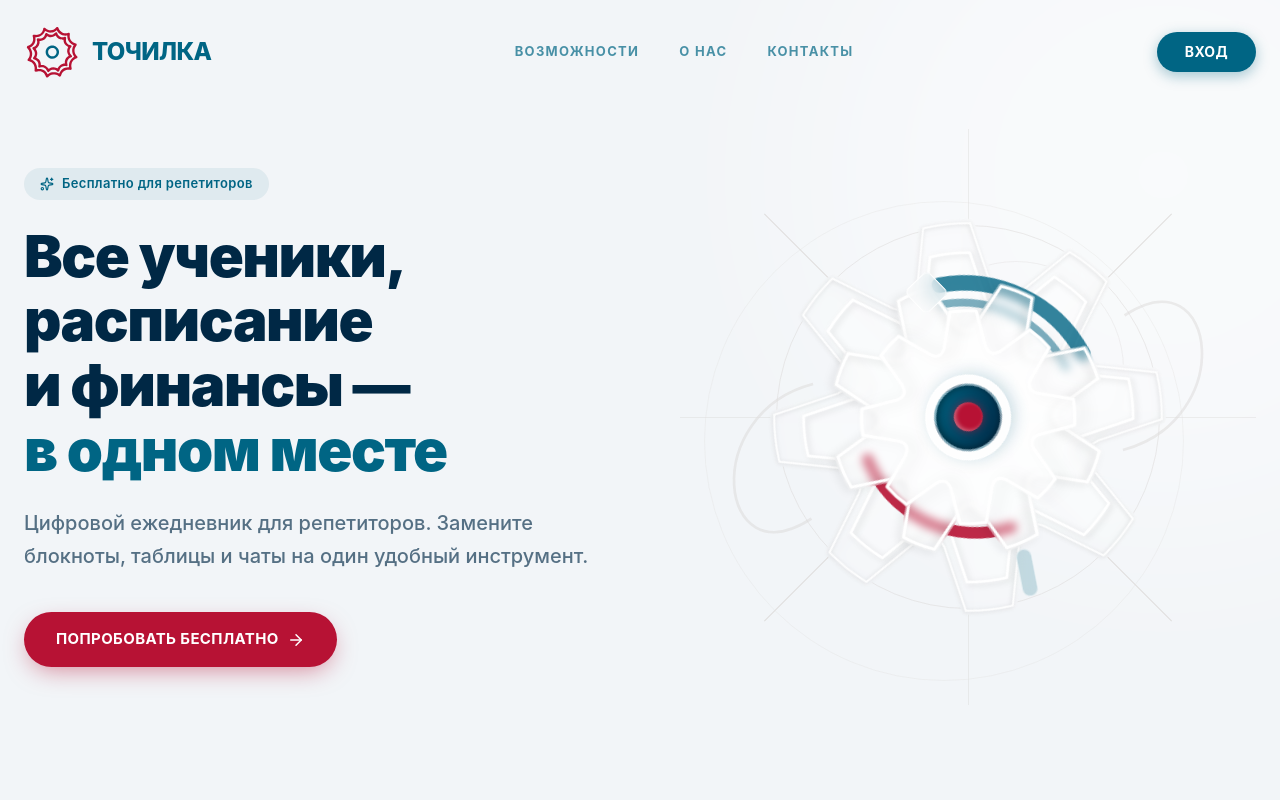
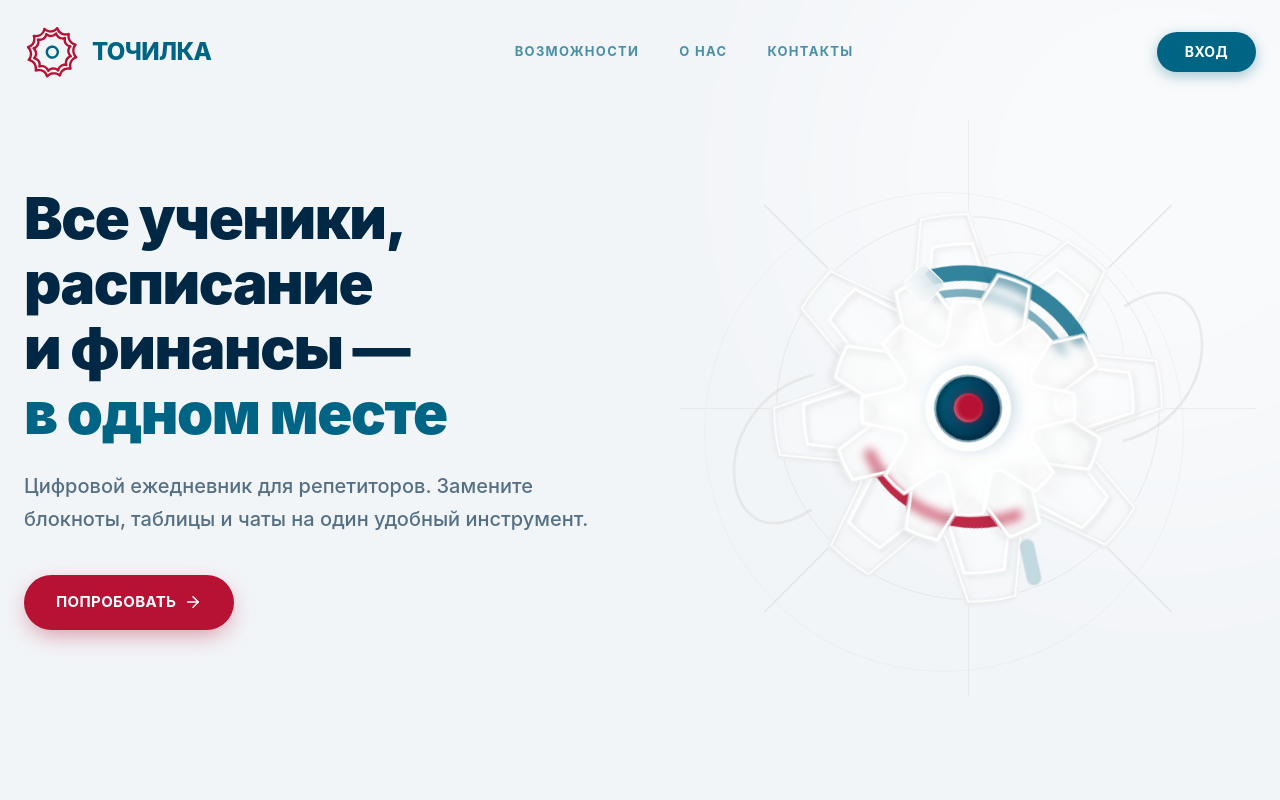
Before and after one commit to onlinetochilka/tochilka-hub, a React (Vite) app: page / in a window 1280 px wide. Shown: the top 800 px of the page. Built offline with nearby package versions, Linux system fonts and the light colour scheme.

Commit message:
Remove all 'бесплатно' mentions from landing page

```diff
--- a/src/pages/HubPage.jsx
+++ b/src/pages/HubPage.jsx
@@ -143,10 +143,6 @@ function Hero() {
   return (
     <section className="relative z-10 w-full max-w-7xl mx-auto px-6 pt-8 pb-20 md:pt-16 md:pb-28 flex flex-col lg:flex-row items-center justify-between gap-10 lg:gap-16">
       <div className="flex-1 max-w-2xl reveal">
-        <div className="inline-flex items-center gap-2 bg-brand-teal/8 text-brand-teal px-4 py-1.5 rounded-full text-[13px] font-semibold tracking-wide mb-6">
-          <Sparkles size={14} />
-          Бесплатно для репетиторов
-        </div>
         <h1 className="text-4xl sm:text-5xl lg:text-[58px] leading-[1.12] font-black text-brand-navy mb-6 tracking-tight">
           Все&nbsp;ученики, расписание и&nbsp;финансы&nbsp;—{" "}
           <span className="text-brand-teal">в&nbsp;одном месте</span>
@@ -160,7 +156,7 @@ function Hero() {
             href="https://tutor.tochilka.app?demo=true"
             className="inline-flex items-center gap-2 bg-brand-crimson hover:bg-brand-crimson-dark text-white px-8 py-4 rounded-full font-bold text-[15px] tracking-wide transition-all shadow-[0_8px_24px_-6px_rgba(183,18,52,0.5)] hover:shadow-[0_12px_28px_-6px_rgba(183,18,52,0.4)] hover:-translate-y-1"
           >
-            ПОПРОБОВАТЬ БЕСПЛАТНО
+            ПОПРОБОВАТЬ
             <ArrowRight size={18} />
           </a>
         </div>
@@ -358,13 +354,13 @@ function FinalCTA() {
         Готовы навести порядок?
       </h2>
       <p className="text-lg text-brand-navy/55 mb-8 font-medium">
-        Начните бесплатно — регистрация занимает 30 секунд.
+        Регистрация занимает 30 секунд.
       </p>
       <a
         href="https://tutor.tochilka.app"
         className="inline-flex items-center gap-2 bg-brand-crimson hover:bg-brand-crimson-dark text-white px-10 py-4.5 rounded-full font-bold text-[15px] tracking-wide transition-all shadow-[0_8px_24px_-6px_rgba(183,18,52,0.5)] hover:shadow-[0_12px_28px_-6px_rgba(183,18,52,0.4)] hover:-translate-y-1"
       >
-        НАЧАТЬ БЕСПЛАТНО
+        НАЧАТЬ
         <ArrowRight size={18} />
       </a>
     </section>
```
